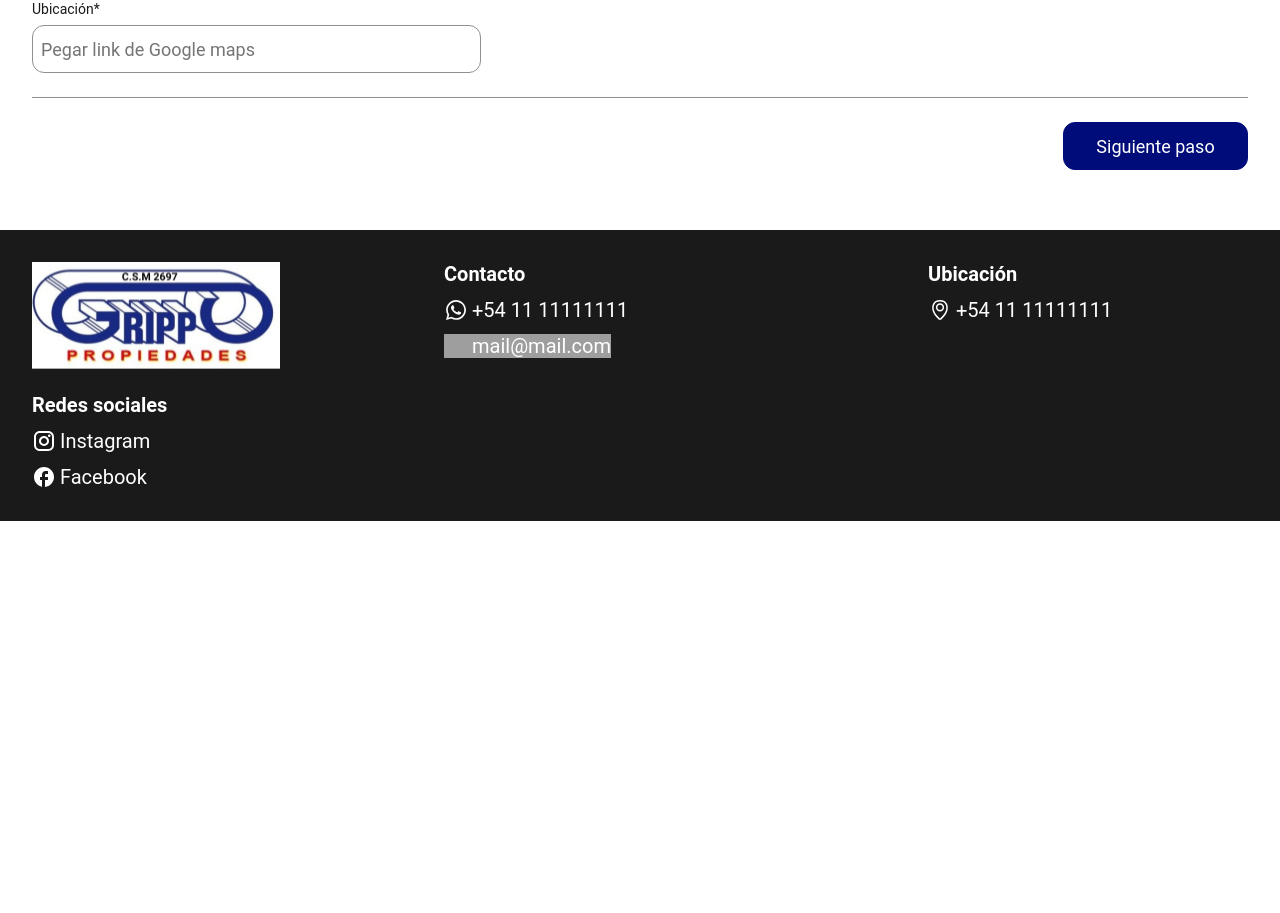
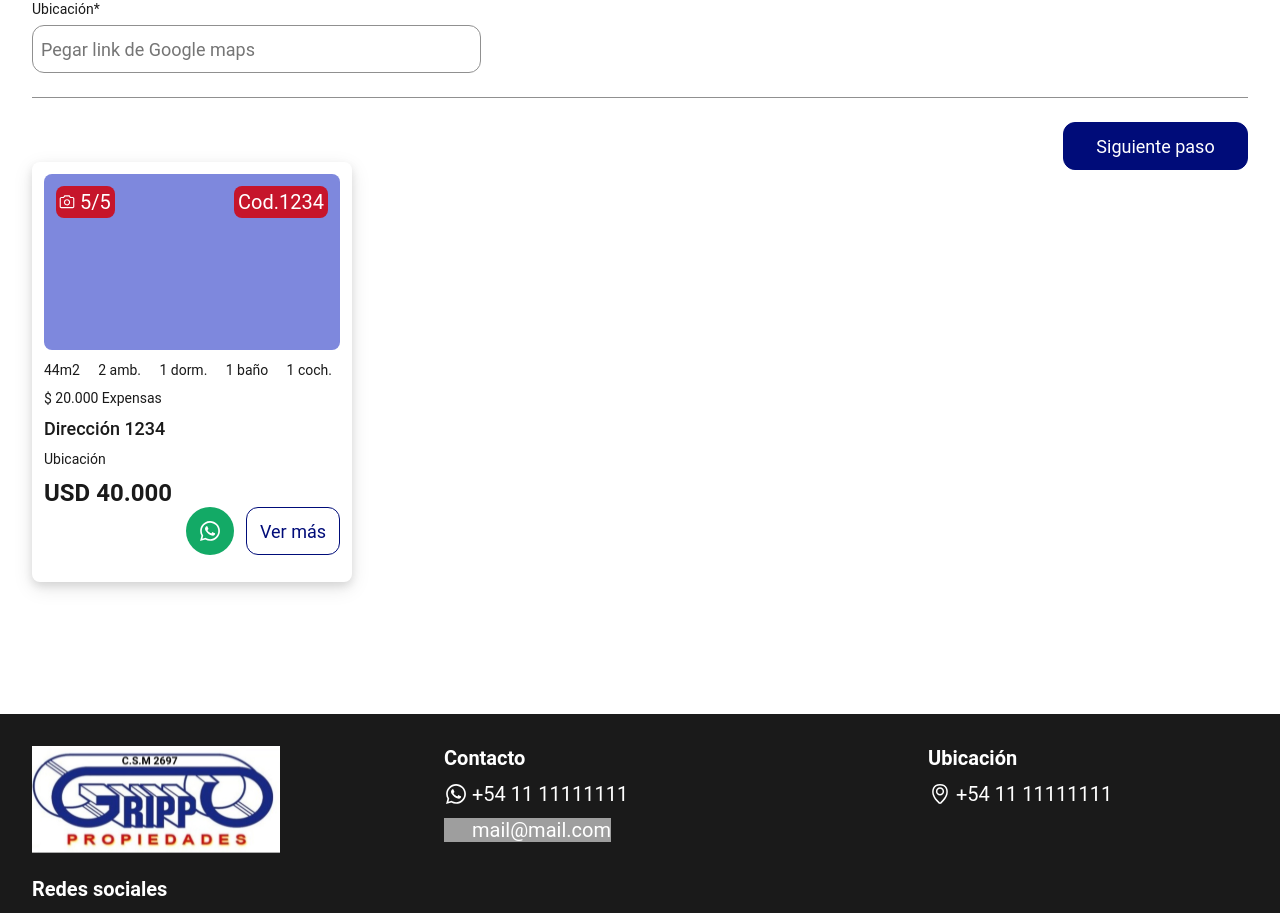
Before and after one commit to AgustinColaci/grippoinmobiliaria, a Next.js app: page /autogestion in a window 1280 px wide. Shown: the part 1000-1913 px from the top of the page. Before the commit the page ends 1521 px from the top, so only its background shows below. Built offline with nearby package versions, Linux system fonts and the light colour scheme; grey boxes are pictures that could not be loaded.

Commit message:
cards en dashboard

```diff
--- a/src/app/layout.js
+++ b/src/app/layout.js
@@ -1,4 +1,5 @@
 import Footer from '@/components/Footer';
+import Card from "@/components/Card";
 import '@/css/styles.css'
 
 //LAYOUT ESTATICO - HEADER - FOOTER
@@ -14,8 +15,10 @@ export default function RootLayout({ children }) {
 
         {children}
 
+        <section className="section__cards">
+          <Card />
+        </section>
         <Footer />
-
       </body>
     </html>
   );
--- a/src/components/Card.jsx
+++ b/src/components/Card.jsx
@@ -6,8 +6,50 @@ const Card = () => {
   const [count, setCount] = useState(0)
 
   return (
-    <div>
+    <div className='Card'>
+        <div  className="slider">
+          <div className="slider__img--temporal"></div>
+          <div className='slider__pils'>
+            <div className="slider__img__total">
+                5/5
+            </div>
+            <div className="slider__code">
+              Cod.1234
+            </div>
+          </div>
+        </div>
 
+        <div className='card__info'>
+          <span className='mts'>44m2</span>
+          <span className='amb'>2 amb.</span>
+          <span className='dorm'>1 dorm.</span>
+          <span className='bano'>1 baño</span>
+          <span className='coch'>1 coch.</span>
+        </div>
+        <div className='card__info--expensas'>
+          <span className='valor'>
+            <span className='peso'>$</span> 20.000 Expensas
+          </span>
+        </div>
+        <div className='card__info--direc'>
+          Dirección 1234
+        </div>
+        <div className='card__info--ubic'>
+          <a className='link' href="https://maps.app.goo.gl/igLACjzeGR771tNA8">Ubicación</a>
+        </div>
+        <div className='card__info--valor'>
+          <span className='usd'>USD</span> 40.000
+        </div>
+
+
+        <div className='card__buttons'>
+          <div className='card__buttons--wsp'>
+            <a href="#"></a>
+          </div>
+          <div className='card__buttons--verMas'>
+            <a className="button button--verMas" href="#">Ver más</a>
+          </div>
+        </div>
     </div>
   )
 }
--- a/src/css/styles.css
+++ b/src/css/styles.css
@@ -174,7 +174,8 @@
 
 .banner__autogestion .button.button--delete,
 .add__button .button--add,
-.button--previous {
+.button--previous,
+.button--verMas {
     display: flex;
     align-items: center;
     justify-content: center;
@@ -349,3 +350,130 @@
     color: var(--color--azul);
     background-color: var(--color--white);
 }
+
+/* CARDS */
+
+.section__cards {
+    padding: 3.2rem;
+}
+
+.Card {
+    width: 32rem;
+    height: 42rem;
+    padding: 1.2rem;
+    border-radius: .8rem;
+    box-shadow: 0 4px 8px rgba(0, 0, 0, 0.1),
+    0 6px 20px rgba(0, 0, 0, 0.1);
+    transition: transform 0.3s ease, box-shadow 0.3s ease;
+}
+
+.Card:hover {
+    transform: translateY(-5px);
+    box-shadow: 0 8px 16px rgba(0, 0, 0, 0.2),
+    0 12px 40px rgba(0, 0, 0, 0.2);
+}
+
+.Card .slider__img--temporal {
+    width: 100%;
+    height: 17.6rem;
+    background-color: #7e88dd;
+    border-radius: .8rem;
+}
+
+.slider {
+    position: relative;
+    margin-bottom: 1.2rem;
+}
+
+.slider__pils {
+    position: absolute;
+    top: 1.2rem;
+    left: 1.2rem;
+    right: 1.2rem;
+    display: flex;
+    justify-content: space-between;
+}
+
+.slider__img__total,
+.slider__code {
+    font-size: 2rem;
+    color: var(--color--white);
+    background-color: var(--color--rojo);
+    border-radius: .8rem;
+    padding: .4rem;
+    padding-left: 2.4rem;
+    background-image: url(../icons/camera-white.svg);
+    background-repeat: no-repeat;
+    background-position: .2rem center;
+    background-size: 1.8rem;
+    max-width: fit-content;
+}
+
+.slider__code {
+    padding: .4rem;
+    background-image: none;
+}
+
+.card__buttons {
+    display: flex;
+    align-items: center;
+    gap: 1.2rem;
+    justify-content: end;
+}
+
+.card__buttons .card__buttons--wsp {
+    width: 4.8rem;
+    height: 4.8rem;
+    border-radius: 50%;
+    background-color: #13AA66;
+    background-image: url(../icons/whatsapp.svg);
+    background-repeat: no-repeat;
+    background-position: center;
+    background-size: 2.4rem;
+}
+
+.button--verMas {
+    width: 9.4rem;
+}
+
+.card__info {
+    display: flex;
+    justify-content: space-between;
+    padding-right: .8rem;
+}
+
+.card__info .mts,
+.card__info .amb,
+.card__info .dorm,
+.card__info .bano,
+.card__info .coch {
+    font-size: 1.4rem;
+}
+
+.card__info--expensas {
+    margin-top: 1.2rem;
+    margin-bottom: 1.2rem;
+}
+
+.card__info--expensas .valor,
+.card__info--expensas .peso {
+    font-size: 1.4rem;
+}
+
+.card__info--direc {
+    margin-bottom: 1.2rem;
+    font-size: 1.8rem;
+    font-weight: 500;
+}
+
+.card__info--ubic .link {
+    font-size: 1.4rem;
+    text-decoration: none;
+}
+
+.card__info--valor,
+.card__info--valor .usd {
+    margin-top: 1.2rem;
+    font-weight: 700;
+    font-size: 2.4rem;
+}
```
